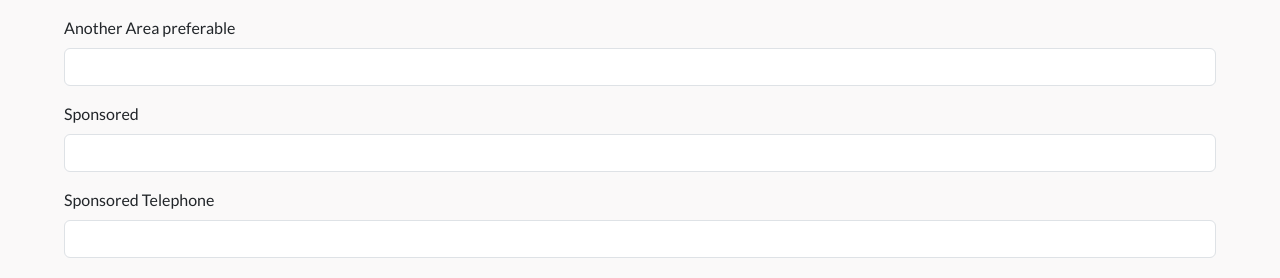
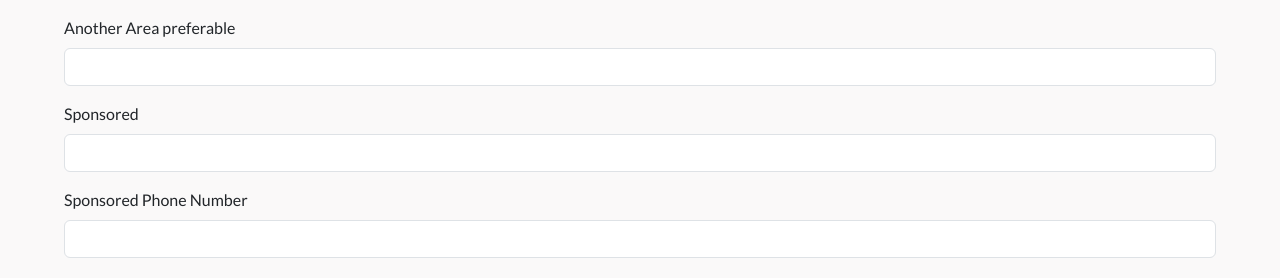
Before and after one commit to Tomtiko04/real-estate, a Vue app: page / in a window 1280 px wide. Shown: the part 1414-1692 px from the top of the page. Built offline with nearby package versions, Linux system fonts and the light colour scheme; what vue-toast-notification would draw is missing.

Commit message:
Working on admin

```diff
--- a/src/components/User/Form.vue
+++ b/src/components/User/Form.vue
@@ -178,7 +178,7 @@
 				<div class="invalid-feedback">{{ form.errors.sponsored }}</div>
 			</div>
 			<div>
-				<label for="validationCustom16" class="form-label">Sponsored Telephone</label>
+				<label for="validationCustom16" class="form-label">Sponsored Phone Number</label>
 				<input
 					type="tel"
 					class="form-control"
```
